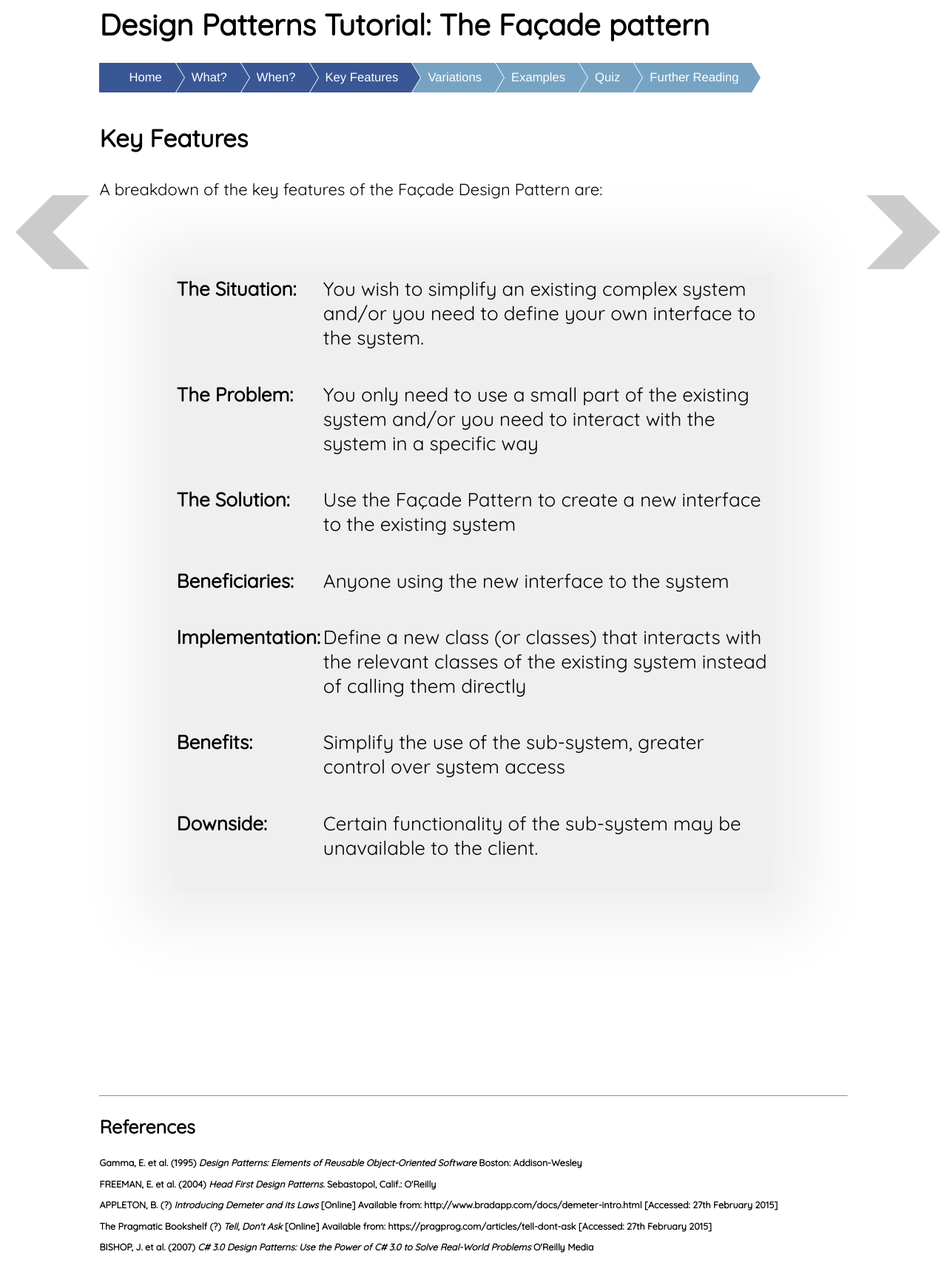
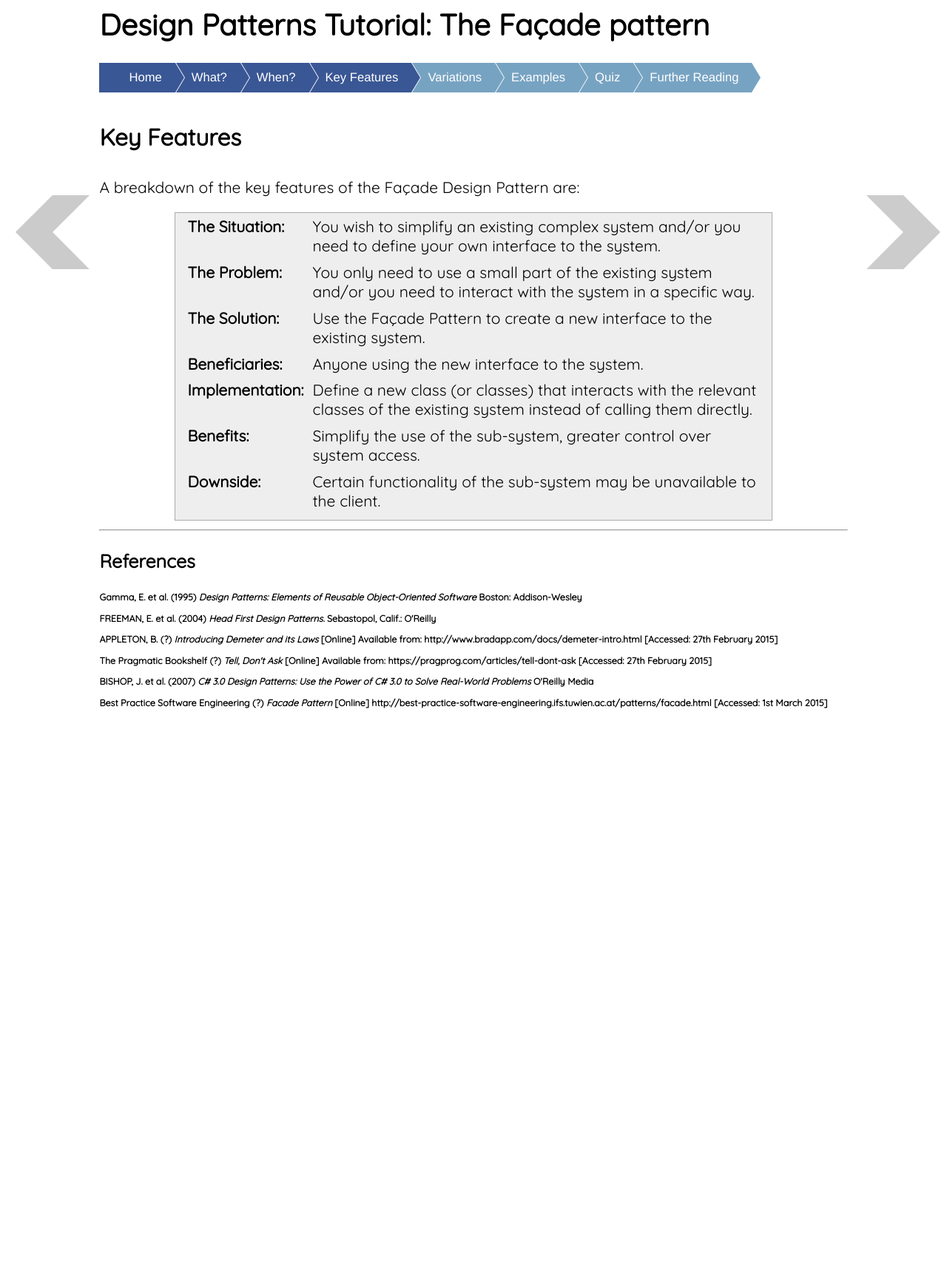
Before and after one commit to daveogle/Facade_Project, a PHP site: page /keyFeatures.php in a window 1280 px wide. Shown: the top 1708 px of the page at 74% size. After the commit the page ends 958 px from the top, so only its background shows below. Run offline with PHP 8.4, Linux system fonts and the light colour scheme.

Commit message:
Key feature changes

```diff
--- a/CSS/Main.css
+++ b/CSS/Main.css
@@ -20,7 +20,7 @@
 .mainContent
 {
     font-family: 'Quicksand', sans-serif;
-    font-size: 22px;
+    font-size: 21px;
 }
 
 .mainContent h2
@@ -263,3 +263,9 @@
 {
     vertical-align: top;
 }
+
+.codeBox div
+{
+    height: 400px;
+    font-size: 15px;
+}
--- a/CSS/keyFeatures.css
+++ b/CSS/keyFeatures.css
@@ -10,24 +10,29 @@
 
 p
 {
-    margin-bottom: 10%;
+    //margin-bottom: 10%;
 }
 
 .table-wrapper
 {
-    height: 140%;
+    //height: 140%;
 }
 
 .table-wrapper table
 {
-    background-color: buttonface;
-    font-size: 26px;
-    box-shadow:0px 0px 80px 50px buttonface;
-    margin-left: 10%;
-    margin-right: 10%;
+    //background-color: buttonface;
+    font-size: 1em;
+    width: 80%;
+    border: 1px solid #AAA;
+    padding: 3px 10px;
+    background: #EEE;
+    //box-shadow:0px 0px 80px 50px buttonface;
+    //margin-left: 10%;
+    //margin-right: 10%;
 }
 
 .table-wrapper td
 {
-    padding-bottom: 5%;
+    padding: 0 5px 1%;
+    //padding-bottom: 1%;
 }
--- a/examples.php
+++ b/examples.php
@@ -84,7 +84,7 @@
         Each of this classes has operations which must be performed when <em>Start()</em> method of <strong>Computer</strong> class is called.
     </p>
 
-    <div class ="code">
+    <div class ="codeBox">
         <pre class="brush: java">
         public class Computer
         {
--- a/keyFeatures.php
+++ b/keyFeatures.php
@@ -7,30 +7,30 @@
     <H2>Key Features</H2>
     <p>A breakdown of the key features of the Façade Design Pattern are:</p>
     <div class="table-wrapper">
-        <table>
+        <table class="center">
             <tr>
                 <td><strong>The Situation:</strong></td>
                 <td>You wish to simplify an existing complex system and/or you need to define your own interface to the system.</td>
             </tr>
             <tr>
                 <td><strong>The Problem:</strong></td>
-                <td>You only need to use a small part of the existing system and/or you need to interact with the system in a specific way</td>
+                <td>You only need to use a small part of the existing system and/or you need to interact with the system in a specific way.</td>
             </tr>
             <tr>
                 <td><strong>The Solution:</strong></td>
-                <td>Use the Façade Pattern to create a new interface to the existing system</td>
+                <td>Use the Façade Pattern to create a new interface to the existing system.</td>
             </tr>
             <tr>
                 <td><strong>Beneficiaries:</strong></td>
-                <td>Anyone using the new interface to the system</td>
+                <td>Anyone using the new interface to the system.</td>
             </tr>
             <tr>
                 <td><strong>Implementation:</strong></td>
-                <td>Define a new class (or classes) that interacts with the relevant classes of the existing system instead of calling them directly</td>
+                <td>Define a new class (or classes) that interacts with the relevant classes of the existing system instead of calling them directly.</td>
             </tr>
             <tr>
                 <td><strong>Benefits:</strong></td>
-                <td>Simplify the use of the sub-system, greater control over system access</td>
+                <td>Simplify the use of the sub-system, greater control over system access.</td>
             </tr>
             <tr>
                 <td><strong>Downside:</strong></td>
--- a/when.php
+++ b/when.php
@@ -11,7 +11,6 @@
 
     <p>For example, in web services, one web service might provide access to a number of smaller services that have
     been hidden from the caller by the facade. It can be applied when a lot of complex classes are used to make a system simpler for users, as well as when only one class is used, to avoid using it directly. </p>
-    </br>
 
     <h3>Duplications</h3>
     <p>If for any reason you have to duplicate the same code again and again in different places, you may want to
@@ -20,17 +19,14 @@
         several places.</p>
     <p>The client will then, we will just call the lead controller to perform actions based on the parameters
         provided. </p>
-    </br>
 
     <h3>System changes frequently</h3>
     <p>Facade accesses the subsystems for the client, so if they change often, it does not affect the client, as facade deals with it. </p>
-     </br>
 
     <h3>Facade vs Adapter patterns</h3>
     <p>The Adapter Pattern and the Facade Pattern solve different problems. The intent of the Adapter Pattern is to adapt one classes interface into an expected interface used by an existing client class or classes. The intent of the Facade Pattern is to simplify the API of a subsystem. </p>
-     </br>
 
-     <h3>Simple example (not sure if it is needed)</h3>
+    <h3>Simple example (not sure if it is needed)</h3>
     <p>Let's say that you have been given a task to plan your friend's marriage. If you do everything on your own,
         then imagine the things you need to cover. It will create a higher possibility for error, and increase the
         chance of missing something that can drastically affect your friend's wedding. </p>
```
